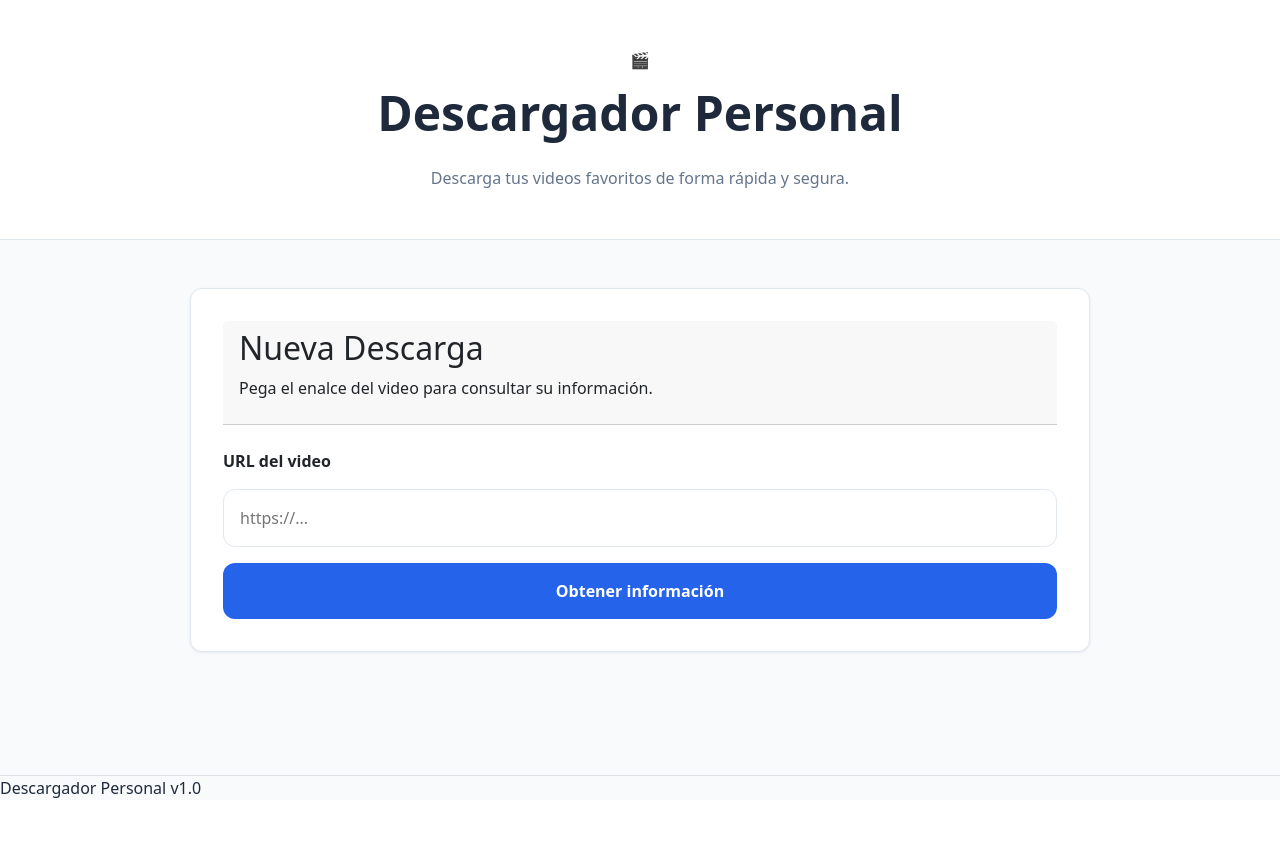
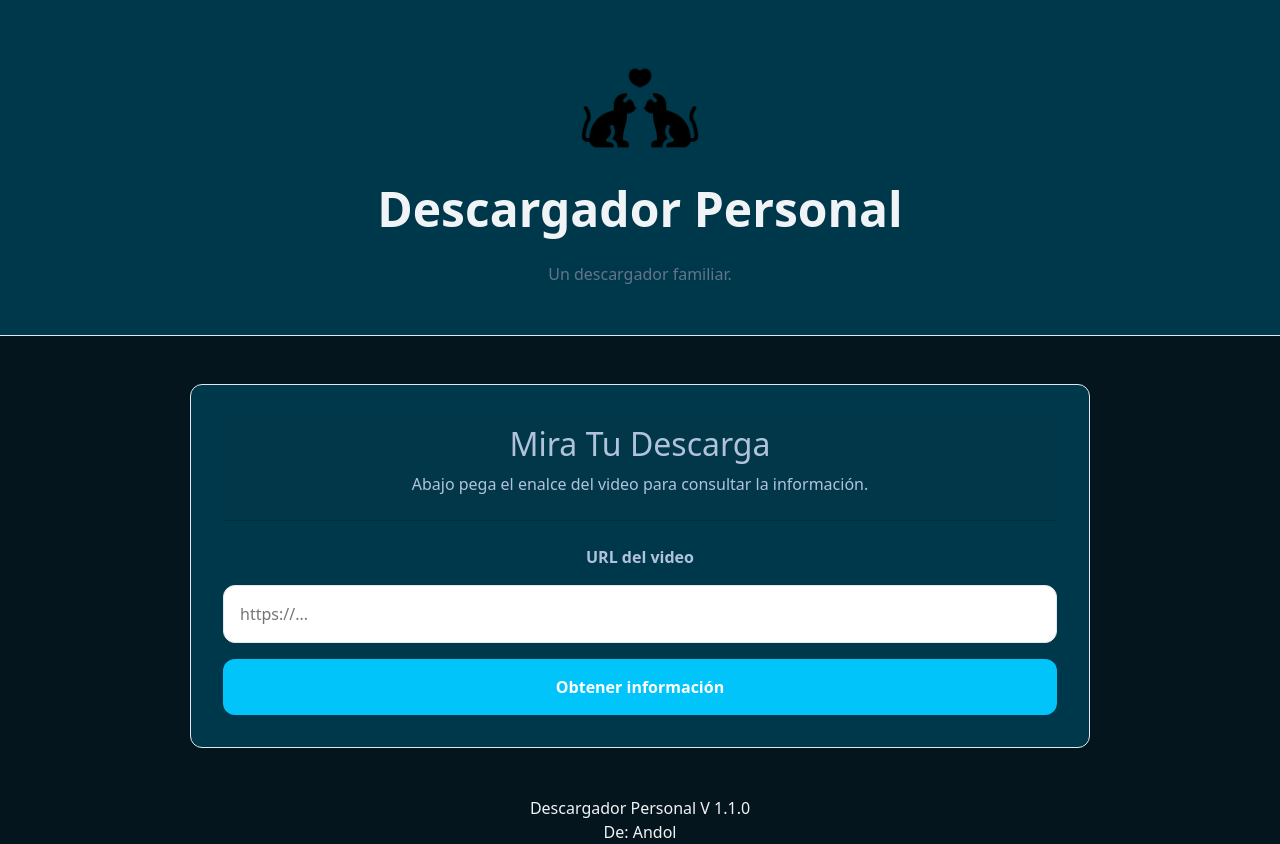
Before and after one commit to andersonordonez0899-afk/DescargadorPy, a FastAPI app: page / in a window 1280 px wide. Before the commit the page ends 798 px from the top, so only its background shows below. Run offline with FastAPI, Linux system fonts and the light colour scheme.

Commit message:
version totalmente funcional V1.1

```diff
--- a/app/mappers/video_mapper.py
+++ b/app/mappers/video_mapper.py
@@ -51,7 +51,7 @@ class VideoMapper:
         return Video(
             title=info.get("title", ""),
             uploader=info.get("uploader", ""),
-            duration=info.get("duration", 0),
+            duration=int(float(info.get("duration", 0))),
             thumbnail=info.get("thumbnail", ""),
             platform=info.get("extractor", ""),
             webpage_url=info.get("webpage_url", ""),
--- a/app/services/download_service.py
+++ b/app/services/download_service.py
@@ -18,7 +18,7 @@ class DownloadService:
 
         options["format"] = format_id
         options["outtmpl"] = str(
-            self.DOWNLOAD_FOLDER / "%(title)s.%(ext)s"
+            self.DOWNLOAD_FOLDER / "%(id)s.%(ext)s"
         )
 
         with yt_dlp.YoutubeDL(options) as ydl:
--- a/app/static/css/style.css
+++ b/app/static/css/style.css
@@ -4,16 +4,16 @@
     box-sizing:border-box;
 }
 :root{
-    --primary:#2563eb;
-    --primary-hover:#1d4ed8;
+    --primary:#00C4FA;
+    --primary-hover:#00A3D1;
 
-    --background:#f8fafc;
+    --background:#05151D;
 
-    --surface:#ffffff;
+    --surface:#00384B;
 
-    --text:#1e293b;
+    --text:#F0F4F6;
 
-    --text-secondary:#64748b;
+    --text-secondary:#b1c3db;
 
     --border:#e2e8f0;
 
@@ -39,6 +39,12 @@ main{
     padding:3rem 0;
 }
 
+.app-logo {
+    display: block;
+    width: clamp(90px, 15vw, 120px);
+    height: auto;
+    margin: 0 auto;
+}
 
 .app-header{
     display:flex;
@@ -65,12 +71,14 @@ main{
 .card{
     display:flex;
     flex-direction:column;
+    text-align: center;
     gap:1.5rem;
     background:var(--surface);
     border:1px solid var(--border);
     border-radius:var(--radius);
     padding:2rem;
     box-shadow:0 1px 3px rgba(15,23,42,.08);
+    color: var(--text-secondary);
 }
 /* input */
 .input{
@@ -128,7 +136,7 @@ label{
 .video-info {
   margin-top: 2rem;
   padding: 1.5rem;
-  background: #ffffff;
+  background: var(--surface);
   border-radius: 12px;
   box-shadow: 0 8px 24px rgba(0, 0, 0, 0.08);
 }
@@ -139,7 +147,7 @@ label{
 
 .video-info-header h2 {
   margin: 0;
-  color: #1f2937;
+  color: var(--text);
 }
 
 .video-content {
@@ -167,13 +175,13 @@ label{
 .video-data dt {
   font-weight: 700;
   margin-top: 1rem;
-  color: #374151;
+  color: var(--text);
 }
 
 .video-data dd {
   margin-left: 0;
   margin-top: .25rem;
-  color: #6b7280;
+  color: var(--text-secondary);
 }
 
 .video-formats {
@@ -192,3 +200,6 @@ label{
 #video-formats li {
   padding: .45rem 0;
 }
+.footer{
+  text-align: center;
+}
--- a/app/templates/components/footer.html
+++ b/app/templates/components/footer.html
@@ -1,3 +1,4 @@
-<footer class="border-top" py-4 mt-5 text-center>
-  Descargador Personal v1.0
+<footer class="footer">
+  Descargador Personal V 1.1.0<br />
+  De: Andol
 </footer>
--- a/app/templates/components/form.html
+++ b/app/templates/components/form.html
@@ -1,7 +1,7 @@
 <section class="card">
   <header class="card-header">
-    <h2>Nueva Descarga</h2>
-    <p>Pega el enalce del video para consultar su información.</p>
+    <h2>Mira Tu Descarga</h2>
+    <p>Abajo pega el enalce del video para consultar la información.</p>
   </header>
   <form id="download-form">
     <label for="video-url"> URL del video </label>
--- a/app/templates/components/header.html
+++ b/app/templates/components/header.html
@@ -1,7 +1,5 @@
 <header class="app-header">
-  <span class="app-logo">🎬</span>
+  <img class="app-logo" src="/static/img/logo1.png" />
   <h1 class="app-tittle">Descargador Personal</h1>
-  <p class="app-description">
-    Descarga tus videos favoritos de forma rápida y segura.
-  </p>
+  <p class="app-description">Un descargador familiar.</p>
 </header>
--- a/app/templates/layouts/base.html
+++ b/app/templates/layouts/base.html
@@ -12,6 +12,7 @@
       rel="stylesheet"
       href="{{ url_for('static', path='css/style.css') }}"
     />
+    <link rel="icon" type="image/png" href="/static/img/logo.png" />
   </head>
   <body>
     {% include "components/header.html" %}
```
Also changed, not shown: app/static/img/logo.png (added), app/static/img/logo1.png (added).
